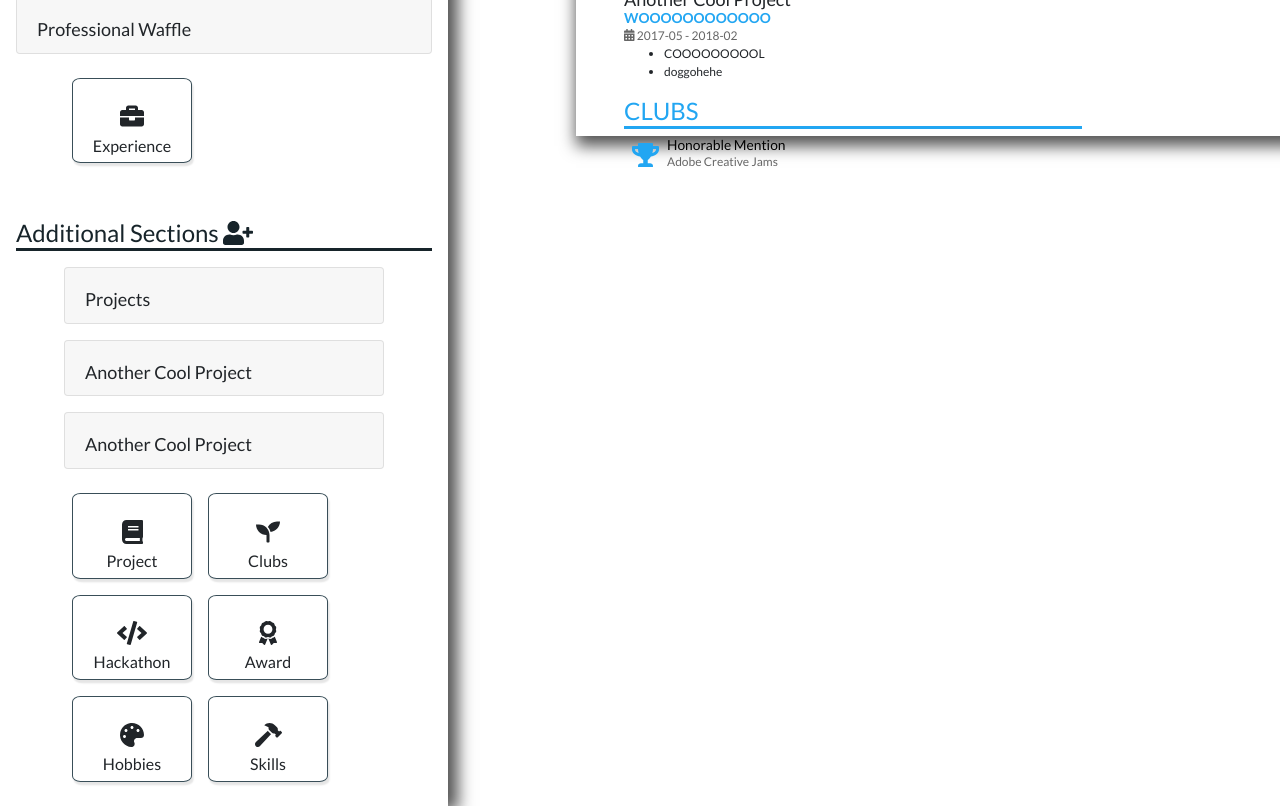
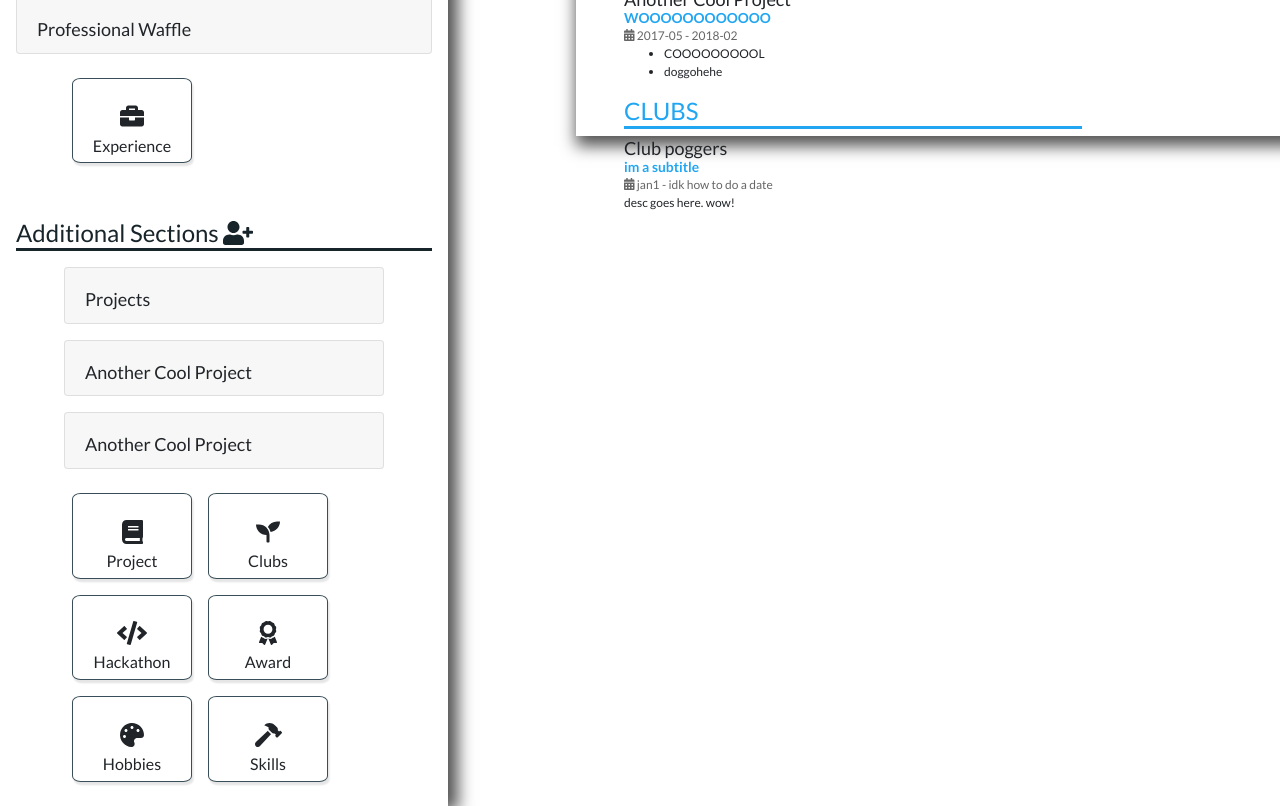
Before and after one commit to MuffinTheDragon/Resume-Builder, a React (Create React App) app in the folder frontend/: page / in a window 1280 px wide. Shown: the part 940-1746 px from the top of the page. Built offline with nearby package versions, Linux system fonts and the light colour scheme.

Commit message:
[CHED-74] Added line to show temporary text in Clubs section

```diff
--- a/frontend/src/components/Resume/Resume.js
+++ b/frontend/src/components/Resume/Resume.js
@@ -60,7 +60,7 @@ const Resume = () => {
                     component = <HobbiesTemplate key={i} hobbies={data.hobbies}/>
                     break;
                 case "Clubs":
-                    // component = <ClubsTemplate key={i} title={data.title} subtitle={data.subtitle} startDate={data.startDate} endDate={data.endDate} desc={data.desc}/>
+                    component = <ClubsTemplate key={i} title={data.title} subtitle={data.subtitle} startDate={data.startDate} endDate={data.endDate} desc={data.desc}/>
                 default:
                     break;
             }
```
